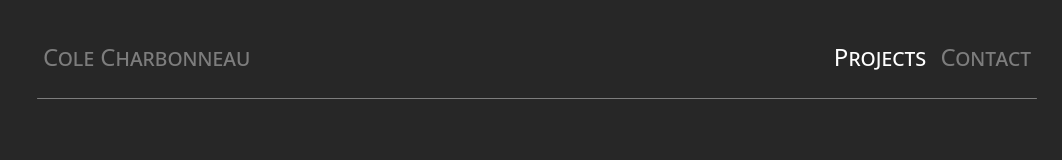
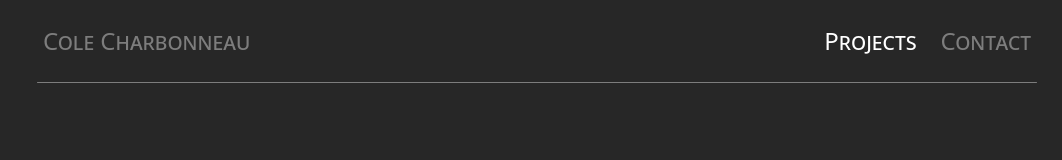
Before and after one commit to colecharb/colecharb-web, a React (Vite) app: page /projects in a window 1280 px wide. Shown: the top 160 px of the page, without its empty margins (103-1165 px from the left). Built offline with nearby package versions, Linux system fonts and the light colour scheme.

Commit message:
removed padding-top and increased tab button gap

```diff
--- a/src/App.css
+++ b/src/App.css
@@ -15,6 +15,7 @@
       margin: 0 auto;
       width: 100%;
       padding: 1rem;
+      padding-top: 0;
       font-size: clamp(12pt, 3vw, 18pt);
       line-height: 125%;
       margin-bottom: 0rem;
@@ -24,7 +25,7 @@
   display: flex;
   flex-direction: row;
   justify-content: flex-end;
-    gap: 0.6em;
+    gap: 1em;
 }
 
 .tab-button {
```
